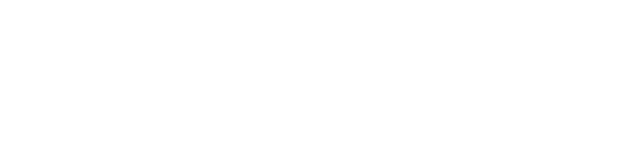
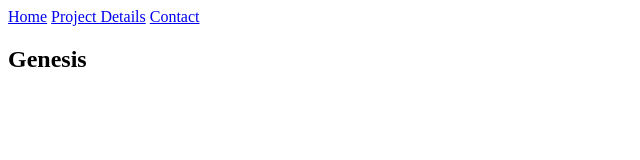
Before and after one commit to Bsindjui/genesis-portfolio, a plain HTML site: page index.html in a window 1280 px wide. Shown: the whole page, without its empty margins (0-640 px from the left). Drawn offline with Linux system fonts and the light colour scheme.

Commit message:
added content on index.html

```diff
--- a/index.html
+++ b/index.html
@@ -6,6 +6,23 @@
     <title>Genesis Portfolio Design</title>
 </head>
 <body>
+    <header>
+        <nav>
+            <a href="index.html">Home</a>
+            <a href="project-details.html">Project Details</a>
+            <a href="contact.html">Contact</a>
+        </nav>
+    </header>
+    <main>
+        <section class="home">
+            <div>
+                <h1>Genesis</h1>
+                <p></p>
+            </div>
+
+        </section>
+
+    </main>
 
 </body>
 </html>
```
Also changed, not shown: images/Image 1.png (added), images/Image 2.png (added), images/Image 3.png (added), images/Image 4.png (added), images/Map.png (added), 1 other file.
